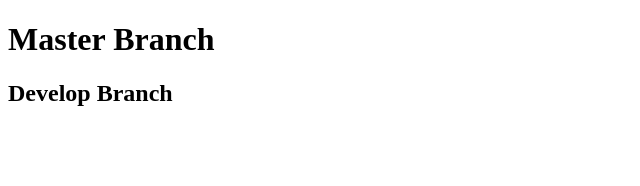
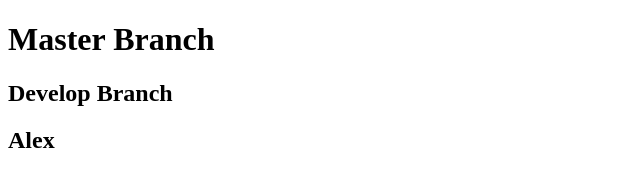
Before and after one commit to liminalpup/teamGit, a plain HTML site: page index.html in a window 1280 px wide. Shown: the full height of the page, 0-640 px from the left. Drawn offline with Linux system fonts and the light colour scheme.

Commit message:
Alex's branch

```diff
--- a/index.html
+++ b/index.html
@@ -8,5 +8,6 @@
 <body>
     <h1>Master Branch</h1>
     <h2>Develop Branch</h2>
+    <h2>Alex</h2>
 </body>
 </html>
```
